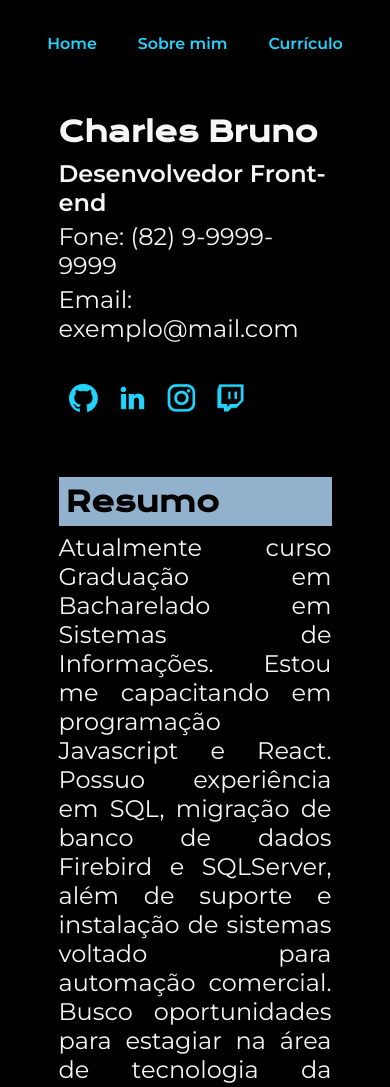
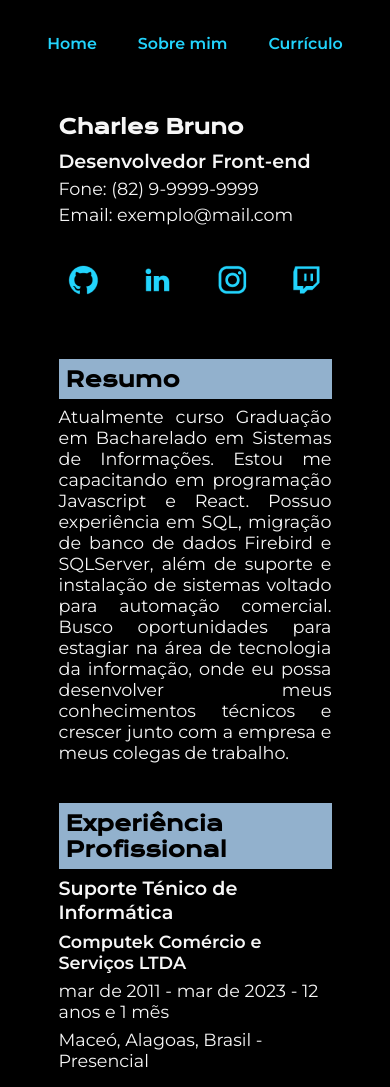
Before and after one commit to charlesbrcosta/portfolio, a plain HTML site: page curriculum.html in a window 390 px wide. Shown: the top 1087 px of the page. Drawn offline with nearby package versions, Linux system fonts and the light colour scheme.

Commit message:
ajustar o readme e adicionar responsividade mobile no curriculum.css

```diff
--- a/styles/curriculum.css
+++ b/styles/curriculum.css
@@ -82,3 +82,179 @@ ul li {
     font-family: var(--fonte-secundaria);
     font-size: 1.5rem;
 }
+
+@media (max-width: 1280px) {
+    .media-social{
+        width: 40%;
+    }
+}
+
+@media (max-width: 1200px) {
+
+    .cabecalho {
+        padding: 8%;
+    }
+
+    .cabecalho-menu {
+        justify-content: center;
+    }
+
+    .apresentacao-info-pessoal h1{
+        font-size: 1.50rem;
+    }
+
+    .apresentacao-info-pessoal h2{
+        font-size: 1.30rem;
+    }
+
+    .apresentacao-info-pessoal p{
+        font-size: 1.20rem;
+    }
+
+    .media-social{
+        width: 40%;
+    }
+
+    .resumo-secao h1 {
+        font-size: 1.50rem;
+    }
+
+    .resumo-secao h2 {
+        font-size: 1.30rem;
+    }
+
+    .resumo-secao h3 {
+        font-size: 1.25rem;
+    }
+
+    .resumo-secao p,
+    .resumo-secao ul li {
+        font-size: 1.20rem;
+    }
+
+    .rodape{
+        font-size: 1.25rem;
+    }
+}
+
+@media (max-width: 627px){
+
+    .apresentacao-info-pessoal h1{
+        font-size: 1.40rem;
+    }
+
+    .apresentacao-info-pessoal h2{
+        font-size: 1.25rem;
+    }
+
+    .apresentacao-info-pessoal p{
+        font-size: 1.10rem;
+    }
+
+    .media-social{
+        width: auto;
+    }
+
+    .resumo-secao h1 {
+        font-size: 1.40rem;
+    }
+
+    .resumo-secao h2 {
+        font-size: 1.25rem;
+    }
+
+    .resumo-secao h3 {
+        font-size: 1.15rem;
+    }
+
+    .resumo-secao p,
+    .resumo-secao ul li {
+        font-size: 1.15rem;
+    }
+
+    .rodape{
+        font-size: 1.25rem;
+    }
+
+}
+
+@media (max-width: 540px){
+
+    .apresentacao-info-pessoal h1{
+        font-size: 1.25rem;
+    }
+
+    .apresentacao-info-pessoal h2{
+        font-size: 1.20rem;
+    }
+
+    .apresentacao-info-pessoal p{
+        font-size: 1.10rem;
+    }
+
+    .media-social{
+        width: auto;
+    }
+
+
+    .resumo-secao h1 {
+        font-size: 1.30rem;
+    }
+
+    .resumo-secao h2 {
+        font-size: 1.20rem;
+    }
+
+    .resumo-secao h3 {
+        font-size: 1.10rem;
+    }
+
+    .resumo-secao p,
+    .resumo-secao ul li {
+        font-size: 1.10rem;
+    }
+
+    .rodape{
+        font-size: 1.10rem;
+    }
+
+}
+
+@media (max-width: 280px){
+    .apresentacao-info-pessoal h1{
+        font-size: 1.15rem;
+    }
+
+    .apresentacao-info-pessoal h2{
+        font-size: 1.10rem;
+    }
+
+    .apresentacao-info-pessoal p{
+        font-size: 0.899rem;
+    }
+
+    .media-social{
+        width: auto;
+    }
+
+    .resumo-secao h1 {
+        font-size: 1.15rem;
+    }
+
+    .resumo-secao h2 {
+        font-size: 1.10rem;
+    }
+
+    .resumo-secao h3 {
+        font-size: 1.05rem;
+    }
+
+    .resumo-secao p,
+    .resumo-secao ul li {
+        font-size: 0.899rem;
+    }
+
+    .rodape{
+        font-size: 1.05rem;
+    }
+}
```
Also changed, not shown: 1 other file.
